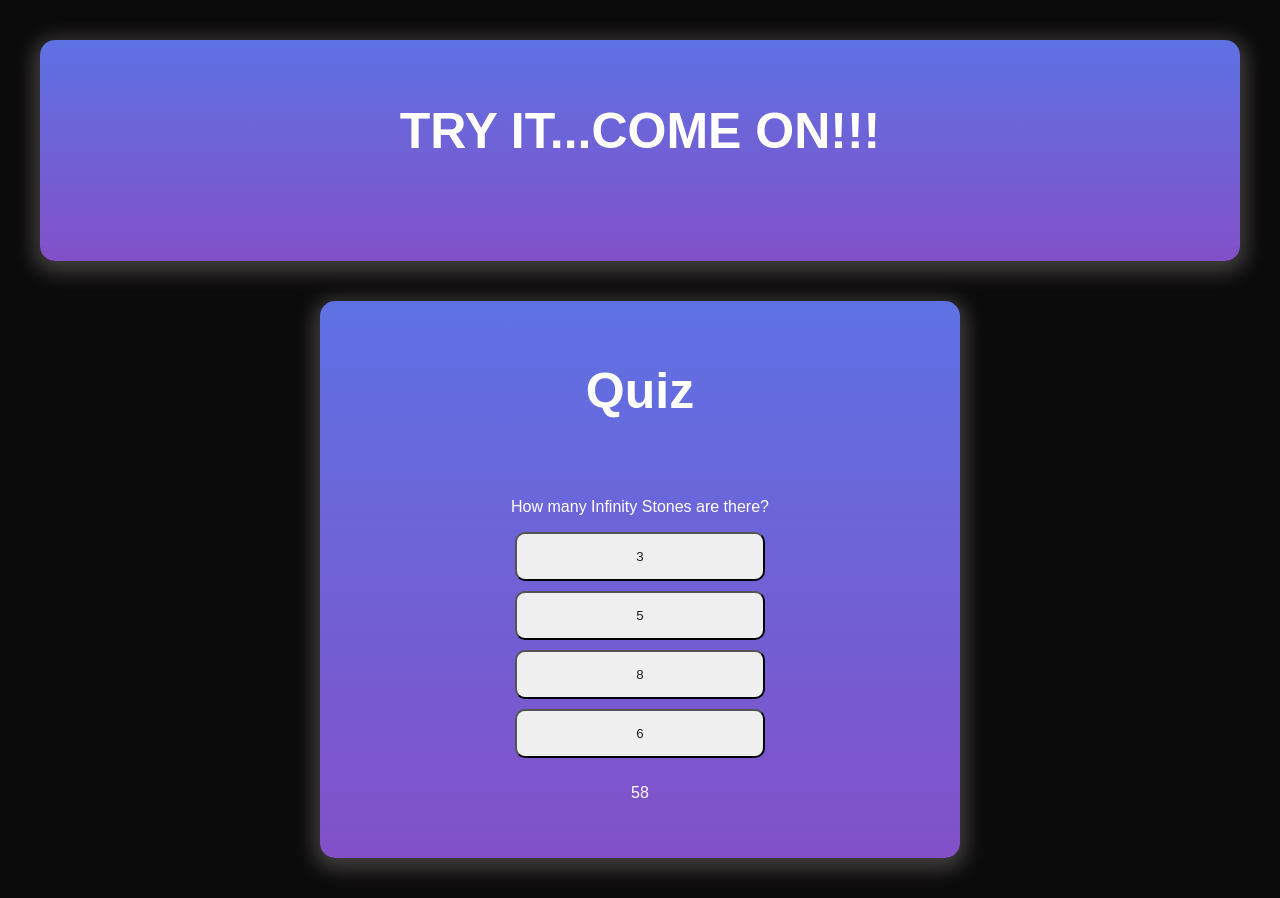
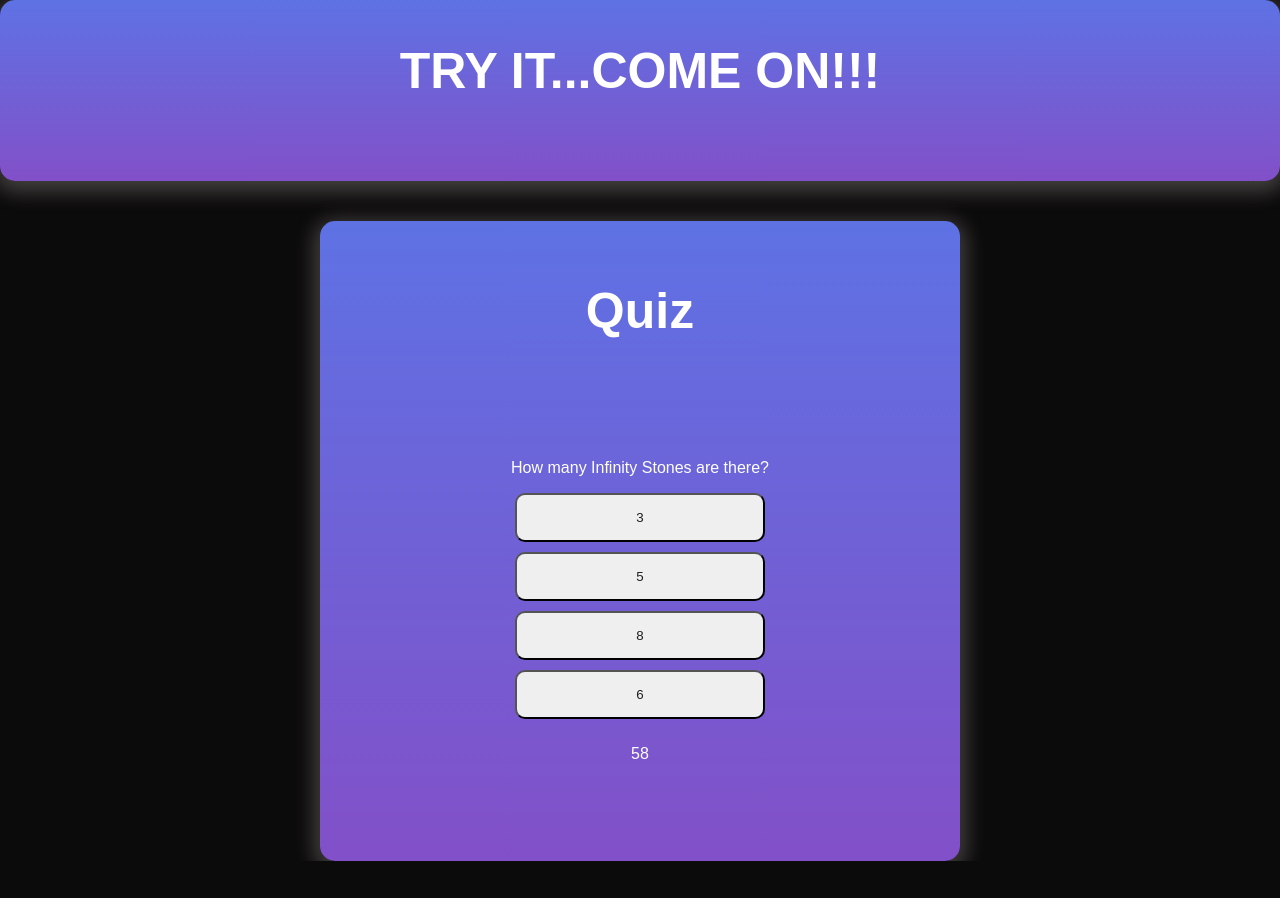
Before and after one commit to rikilega/quiz, a plain HTML site: page index.html in a window 1280 px wide. Both pictures are taken after a click on the button "Start Quiz". After the commit the page ends 861 px from the top, so only its background shows below. Drawn offline with Linux system fonts and the light colour scheme.

Commit message:
added sizing of homecontainer for consistency during duration of quiz, added some more styling, to buttons, font size, container size.

```diff
--- a/index.html
+++ b/index.html
@@ -36,7 +36,7 @@
                 <label for="initials">Enter your initials here</label>
                 <input type="text" id="initials" name="initials" maxlength="3" required>
                 <br>
-                <button type="submit">Submit</button>
+                <button id="submit" type="submit">Submit</button>
             </form>
         </div>
         <div id="scores-container" style="display: none;">
--- a/quiz.js
+++ b/quiz.js
@@ -163,6 +163,61 @@ const questions = [
         question: "What is Bruno Mars real name?",
         choices: ["Peter Gene Hernandez", "Michael Nguyen-Stevenson", "Ray Aguirre", "Bruno Maritza"],
         answer: "Peter Gene Hernandez"
+    },
+    {
+        question: "What is JavaScript?",
+        choices: ["A programming language", "A markup language", "A styling language", "All of the above"],
+        answer: "A programming language"
+    },
+    {
+        question: "What is the syntax for a single-line comment in JavaScript?",
+        choices: ["<!-- -->", "//", "/* */", "#"],
+        answer: "//"
+    },
+    {
+        question: "What is the syntax for a multi-line comment in JavaScript?",
+        choices: ["<!-- -->", "//", "/* */", "#"],
+        answer: "/* */"
+    },
+    {
+        question: "What is the purpose of the 'use strict' directive in JavaScript?",
+        choices: ["To enable strict mode", "To disable strict mode", "To add a strict mode warning", "To add a strict mode error"],
+        answer: "To enable strict mode"
+    },
+    {
+        question: "What is the difference between 'let' and 'var' in JavaScript?",
+        choices: ["'let' is block-scoped and 'var' is function-scoped", "'let' is function-scoped and 'var' is block-scoped", "There is no difference", "None of the above"],
+        answer: "'let' is block-scoped and 'var' is function-scoped"
+    },
+    {
+        question: "What is the difference between '==' and '===' in JavaScript?",
+        choices: ["'==' compares value and '===' compares value and type", "'==' compares value and type and '===' compares value", "'==' compares type and '===' compares value and type", "None of the above"],
+        answer: "'==' compares value and '===' compares value and type"
+    },
+    {
+        question: "What is the difference between null and undefined in JavaScript?",
+        choices: ["null is assigned, undefined is not assigned", "undefined is assigned, null is not assigned", "Both represent empty values but have different types", "None of the above"],
+        answer: "Both represent empty values but have different types"
+    },
+    {
+        question: "What is an immediately invoked function expression (IIFE) in JavaScript?",
+        choices: ["A function that is executed immediately after it is defined", "A function that is executed immediately after it is called", "A function that is executed immediately after the window loads", "A function that is executed immediately after the document is ready"],
+        answer: "A function that is executed immediately after it is defined"
+    },
+    {
+        question: "What is the purpose of the 'this' keyword in JavaScript?",
+        choices: ["To refer to the current object", "To refer to the global object", "To refer to the parent object", "To refer to the child object"],
+        answer: "To refer to the current object"
+    },
+    {
+        question: "What is a closure in JavaScript?",
+        choices: ["A function that has access to variables in its outer scope", "A function that has access to variables in its inner scope", "A function that is defined inside another function", "A function that is called immediately after it is defined"],
+        answer: "A function that has access to variables in its outer scope"
+    },
+    {
+        question: "What is the purpose of the 'new' keyword in JavaScript?",
+        choices: ["To create a new object", "To call a function as a constructor", "To delete an object", "To compare two objects"],
+        answer: "To call a function as a constructor"
     },
 ];
 
@@ -333,7 +388,7 @@ startButton.addEventListener("click", startQuiz);
 
 function startQuiz() {
     homeButtons.style.display = "none";
-    quizContainer.style.display = "flex";
+    quizContainer.style.cssText = "display: flex; height: 600px;";
     showQuestion();
     form.addEventListener("submit", function(event) {
         event.preventDefault();
--- a/style.css
+++ b/style.css
@@ -7,9 +7,8 @@ body {
     /* display: flex;
     align-items: center;
     justify-content: space-around; */
-    min-height: 100vh;
-
-}
+    height: 100vh;
+    }
 
 #home-container {
     display: flex;
@@ -130,16 +129,25 @@ h1 {
     flex-direction: column;
     align-items: center;
     justify-content: center;
-    background: linear-gradient(to bottom, #5e72e4, #8250c8);;
-    padding: 20px;
+    background: linear-gradient(to bottom, #5e72e4, #8250c8);
     border-radius: 15px;
     box-shadow: 0px 5px 20px 6px rgba(197, 187, 187, 0.3);
-    margin: 40px;
 }
-
+#score {
+    text-align: center;
+    font-size: 60px;
+}
 #message {
     color: white;
 }
-/* #uright {
-    justify-content: bottom;
-} */
+#end-container label {
+    padding-bottom: 5px;
+}
+
+#textinput {
+    padding-bottom: 10px;
+}
+#submit {
+    margin: auto;
+    border-radius: 5px;
+}
```
